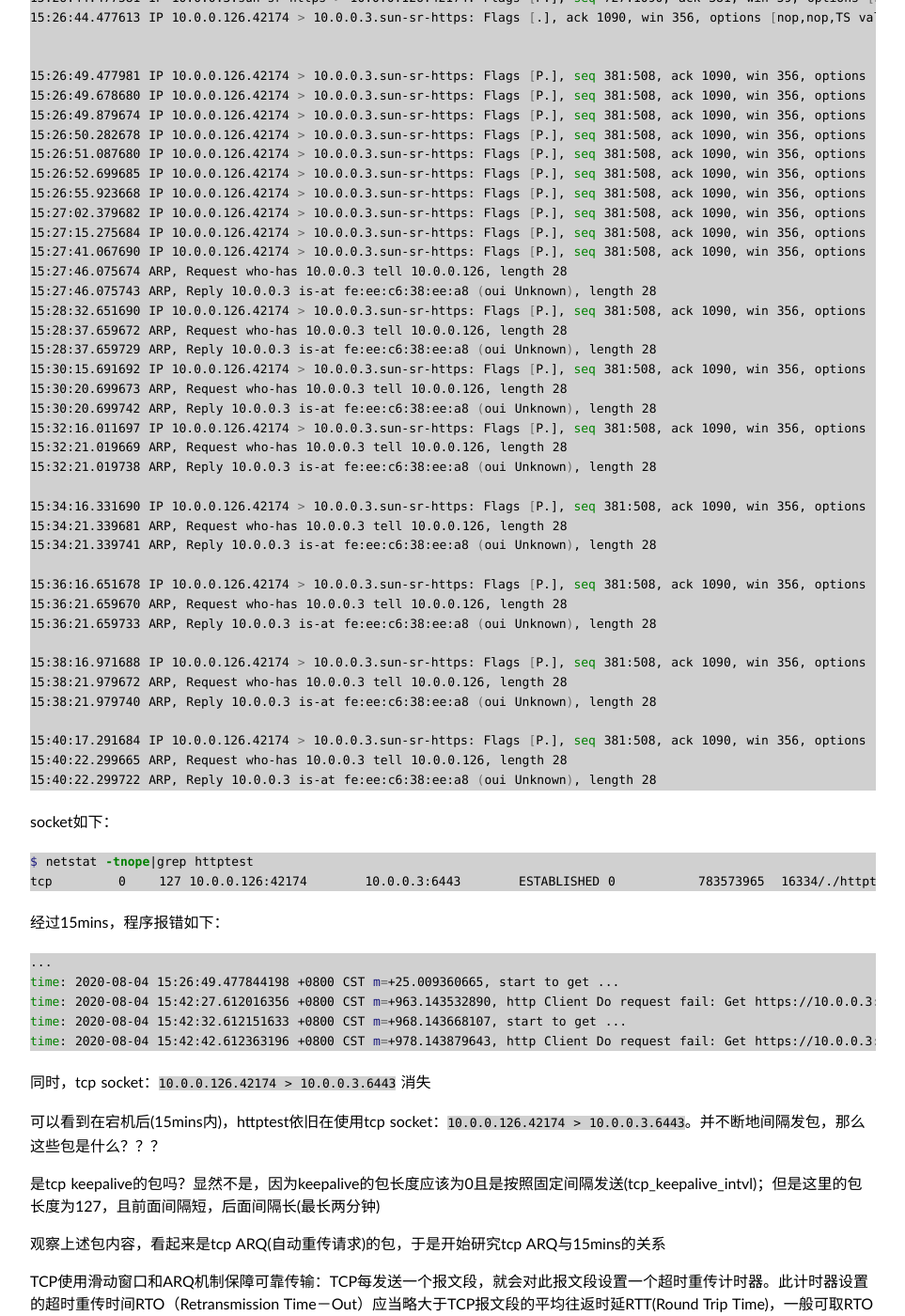
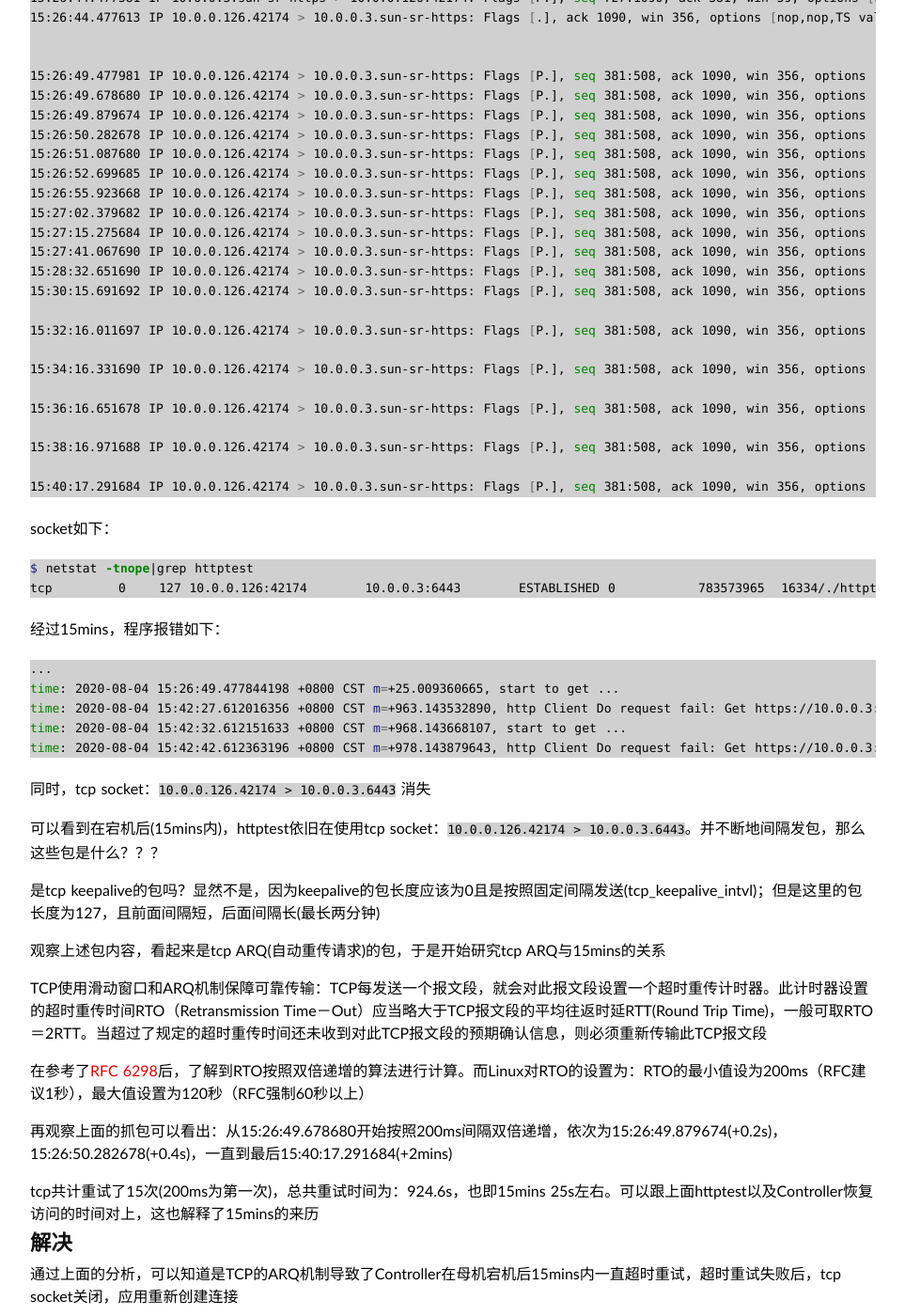
Before and after one commit to duyanghao/duyanghao.github.io, a Jekyll site: the page built from _posts/2020-7-28-kubernetes-ha-http-keep-alive-bugs.md, in a window 1280 px wide and 1400 px high, scrolled down 18290 px. Shown: the whole window at 94% size, without its empty margins (158-1121 px from the left). Built offline with Jekyll 4.4.1, drawn with Linux system fonts in a browser that asks for light colours; some web fonts are replaced; comment, search, counter and statistics services are not loaded; some of the changed text lies outside the part shown.

Commit message:
add kuberentes-ha-http-timeout
Signed-off-by: duyanghao <1294057873@qq.com>

````diff
--- a/_posts/2020-7-28-kubernetes-ha-http-keep-alive-bugs.md
+++ b/_posts/2020-7-28-kubernetes-ha-http-keep-alive-bugs.md
@@ -886,33 +886,18 @@ time: 2020-08-04 15:26:49.477844198 +0800 CST m=+25.009360665, start to get ...
 15:27:02.379682 IP 10.0.0.126.42174 > 10.0.0.3.sun-sr-https: Flags [P.], seq 381:508, ack 1090, win 356, options [nop,nop,TS val 431250144 ecr 2760906], length 127
 15:27:15.275684 IP 10.0.0.126.42174 > 10.0.0.3.sun-sr-https: Flags [P.], seq 381:508, ack 1090, win 356, options [nop,nop,TS val 431263040 ecr 2760906], length 127
 15:27:41.067690 IP 10.0.0.126.42174 > 10.0.0.3.sun-sr-https: Flags [P.], seq 381:508, ack 1090, win 356, options [nop,nop,TS val 431288832 ecr 2760906], length 127
-15:27:46.075674 ARP, Request who-has 10.0.0.3 tell 10.0.0.126, length 28
-15:27:46.075743 ARP, Reply 10.0.0.3 is-at fe:ee:c6:38:ee:a8 (oui Unknown), length 28
 15:28:32.651690 IP 10.0.0.126.42174 > 10.0.0.3.sun-sr-https: Flags [P.], seq 381:508, ack 1090, win 356, options [nop,nop,TS val 431340416 ecr 2760906], length 127
-15:28:37.659672 ARP, Request who-has 10.0.0.3 tell 10.0.0.126, length 28
-15:28:37.659729 ARP, Reply 10.0.0.3 is-at fe:ee:c6:38:ee:a8 (oui Unknown), length 28
 15:30:15.691692 IP 10.0.0.126.42174 > 10.0.0.3.sun-sr-https: Flags [P.], seq 381:508, ack 1090, win 356, options [nop,nop,TS val 431443456 ecr 2760906], length 127
-15:30:20.699673 ARP, Request who-has 10.0.0.3 tell 10.0.0.126, length 28
-15:30:20.699742 ARP, Reply 10.0.0.3 is-at fe:ee:c6:38:ee:a8 (oui Unknown), length 28
+
 15:32:16.011697 IP 10.0.0.126.42174 > 10.0.0.3.sun-sr-https: Flags [P.], seq 381:508, ack 1090, win 356, options [nop,nop,TS val 431563776 ecr 2760906], length 127
-15:32:21.019669 ARP, Request who-has 10.0.0.3 tell 10.0.0.126, length 28
-15:32:21.019738 ARP, Reply 10.0.0.3 is-at fe:ee:c6:38:ee:a8 (oui Unknown), length 28
 
 15:34:16.331690 IP 10.0.0.126.42174 > 10.0.0.3.sun-sr-https: Flags [P.], seq 381:508, ack 1090, win 356, options [nop,nop,TS val 431684096 ecr 2760906], length 127
-15:34:21.339681 ARP, Request who-has 10.0.0.3 tell 10.0.0.126, length 28
-15:34:21.339741 ARP, Reply 10.0.0.3 is-at fe:ee:c6:38:ee:a8 (oui Unknown), length 28
 
 15:36:16.651678 IP 10.0.0.126.42174 > 10.0.0.3.sun-sr-https: Flags [P.], seq 381:508, ack 1090, win 356, options [nop,nop,TS val 431804416 ecr 2760906], length 127
-15:36:21.659670 ARP, Request who-has 10.0.0.3 tell 10.0.0.126, length 28
-15:36:21.659733 ARP, Reply 10.0.0.3 is-at fe:ee:c6:38:ee:a8 (oui Unknown), length 28
 
 15:38:16.971688 IP 10.0.0.126.42174 > 10.0.0.3.sun-sr-https: Flags [P.], seq 381:508, ack 1090, win 356, options [nop,nop,TS val 431924736 ecr 2760906], length 127
-15:38:21.979672 ARP, Request who-has 10.0.0.3 tell 10.0.0.126, length 28
-15:38:21.979740 ARP, Reply 10.0.0.3 is-at fe:ee:c6:38:ee:a8 (oui Unknown), length 28
 
 15:40:17.291684 IP 10.0.0.126.42174 > 10.0.0.3.sun-sr-https: Flags [P.], seq 381:508, ack 1090, win 356, options [nop,nop,TS val 432045056 ecr 2760906], length 127
-15:40:22.299665 ARP, Request who-has 10.0.0.3 tell 10.0.0.126, length 28
-15:40:22.299722 ARP, Reply 10.0.0.3 is-at fe:ee:c6:38:ee:a8 (oui Unknown), length 28
 ```
 
 socket如下：
@@ -944,7 +929,7 @@ TCP使用滑动窗口和ARQ机制保障可靠传输：TCP每发送一个报文
 
 在参考了[RFC 6298](https://www.rfc-editor.org/pdfrfc/rfc6298.txt.pdf)后，了解到RTO按照双倍递增的算法进行计算。而Linux对RTO的设置为：RTO的最小值设为200ms（RFC建议1秒），最大值设置为120秒（RFC强制60秒以上）
 
-再观察上面的抓包可以看出：从`15:26:49.678680`开始按照200ms间隔双倍递增，依次为15:26:49.879674(+0.2s)，15:26:50.282678(+0.4s)，一直到最后15:40:17.291684(+2mins)
+再观察上面的抓包可以看出：从15:26:49.678680开始按照200ms间隔双倍递增，依次为15:26:49.879674(+0.2s)，15:26:50.282678(+0.4s)，一直到最后15:40:17.291684(+2mins)
 
 tcp共计重试了15次(200ms为第一次)，总共重试时间为：924.6s，也即15mins 25s左右。可以跟上面httptest以及Controller恢复访问的时间对上，这也解释了15mins的来历
 
````
Also changed, not shown: other parts of _posts/2020-7-28-kubernetes-ha-http-keep-alive-bugs.md (+1 -1 lines).
